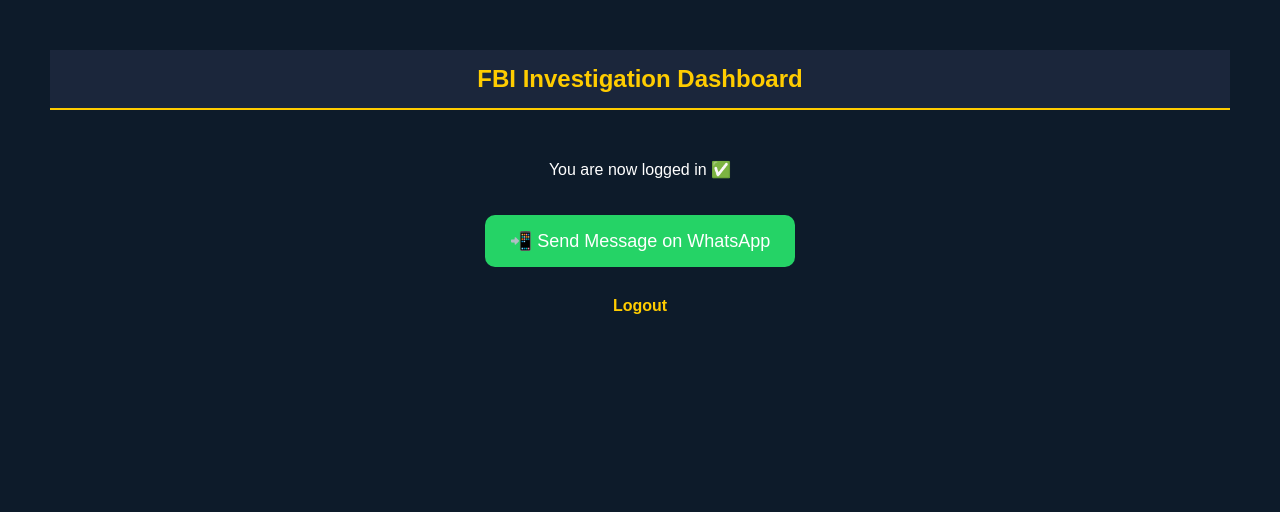
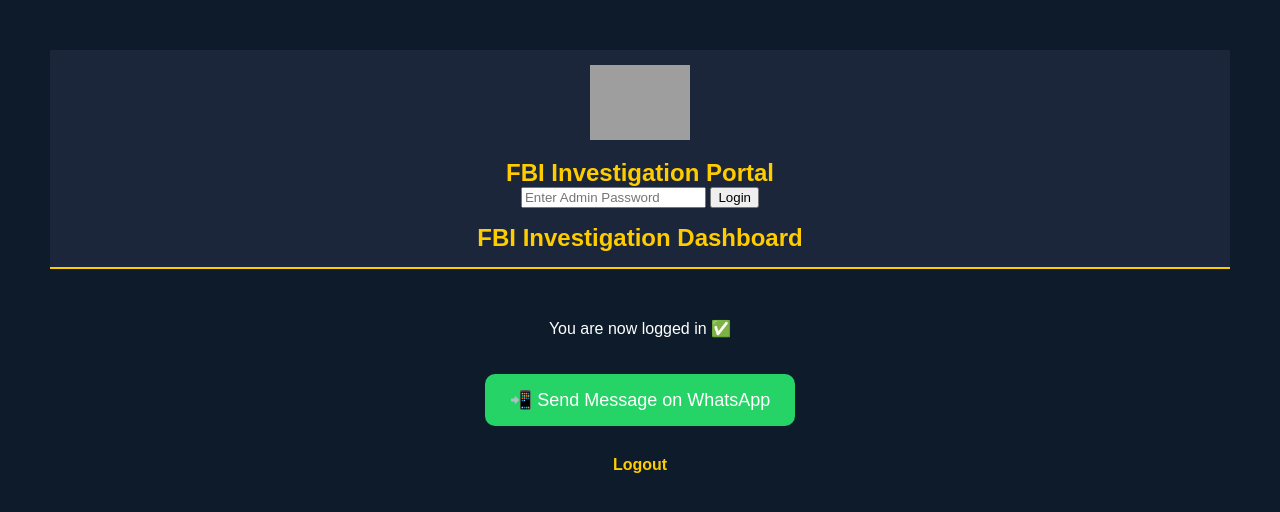
Before and after one commit to THE-FBI-ORG/FBI.ORG, a website: page index.html in a window 1280 px wide. Drawn offline with Linux system fonts and the light colour scheme; grey boxes are pictures that could not be loaded.

Commit message:
Update index.html

```diff
--- a/index.html
+++ b/index.html
@@ -50,6 +50,15 @@
 </head>
 <body>
   <header>
+    <div class="container">
+  <img src="https://upload.wikimedia.org/wikipedia/commons/3/3d/FBI_Seal.svg" alt="FBI Logo" width="100" style="margin-bottom:15px;">
+  <h1>FBI Investigation Portal</h1>
+  <form id="loginForm">
+    <input type="password" id="password" placeholder="Enter Admin Password" required />
+    <button type="submit">Login</button>
+  </form>
+  <p id="result"></p>
+</div>
     <h1>FBI Investigation Dashboard</h1>
   </header>
 
```
